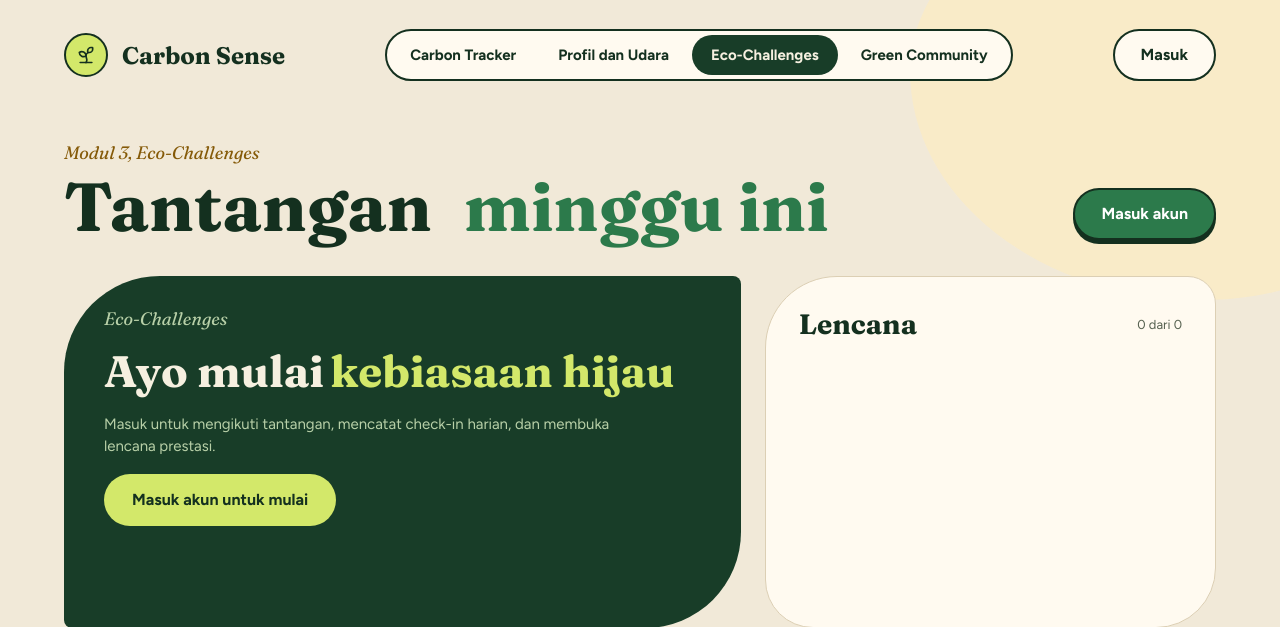
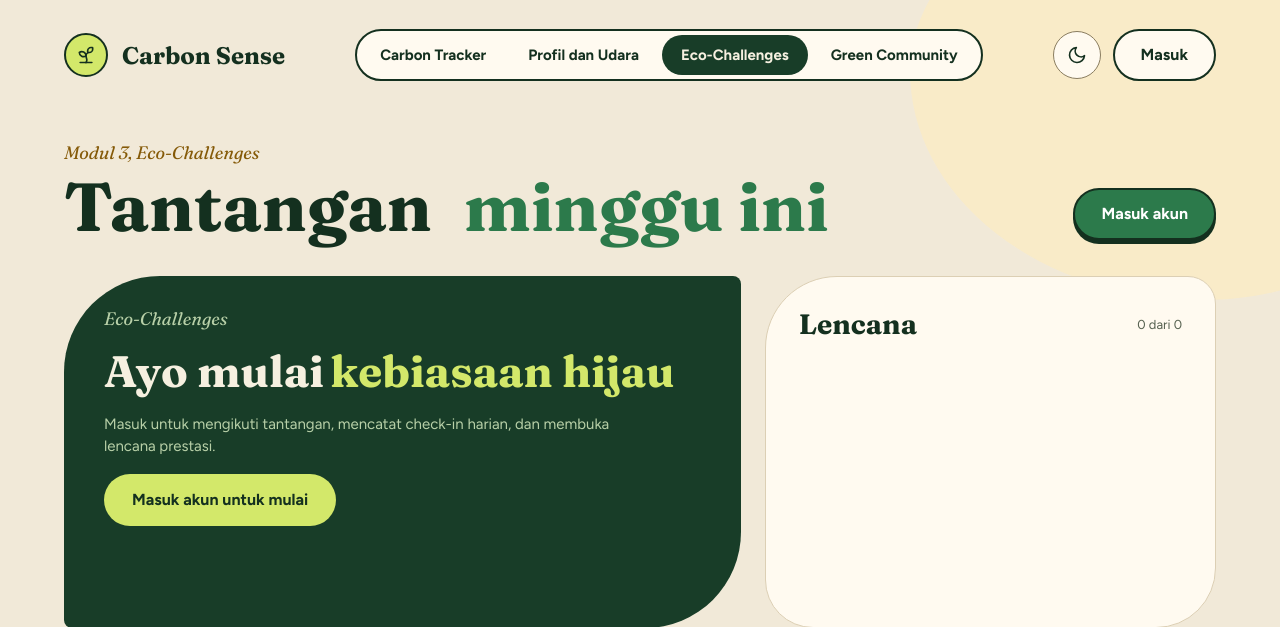
Before and after one commit to PBP-B-11/carbon-sense, a Django app: page /challenges/ in a window 1280 px wide. Shown: the top 627 px of the page. Run offline with Django 5.2, Linux system fonts and the light colour scheme; data that the repository does not hold is empty.

Commit message:
feat: add dark mode toggle and theme styling

```diff
--- a/static/css/styles.css
+++ b/static/css/styles.css
@@ -269,6 +323,80 @@ main {
   display: grid;
   place-items: center;
   padding: 0;
+}
+
+.btn-theme-toggle {
+  width: 48px;
+  height: 48px;
+  border-radius: 50%;
+  border: var(--border-default);
+  background: var(--color-bg-surface);
+  color: var(--color-text-primary);
+  display: inline-flex;
+  align-items: center;
+  justify-content: center;
+  cursor: pointer;
+  padding: 0;
+  flex-shrink: 0;
+  transition: transform 0.15s ease, background 0.2s ease, border-color 0.2s ease;
+}
+
+.btn-theme-toggle:hover {
+  background: var(--color-bg-sunken);
+  transform: scale(1.05);
+}
+
+.btn-theme-toggle svg {
+  width: 20px;
+  height: 20px;
+  pointer-events: none;
+}
+
+.btn-theme-toggle .icon-sun {
+  display: none;
+}
+
+.btn-theme-toggle .icon-moon {
+  display: block;
+}
+
+[data-theme="dark"] .btn-theme-toggle .icon-sun {
+  display: block;
+  color: #F4BA4E;
+}
+
+[data-theme="dark"] .btn-theme-toggle .icon-moon {
+  display: none;
+}
+
+[data-theme="dark"] .blob {
+  opacity: 0.15;
+}
+
+[data-theme="dark"] .card-dark {
+  border: 1px solid var(--color-border-subtle);
+}
+
+[data-theme="dark"] .site-footer {
+  border: 1px solid var(--color-border-subtle);
+  border-bottom: none;
+}
+
+[data-theme="dark"] .nav-modul a[aria-current="page"] {
+  background: var(--color-primary);
+  color: #0E1611;
+  font-weight: 700;
+}
+
+[data-theme="dark"] .nav-modul a[aria-current="page"]:hover {
+  background: var(--color-primary-hover);
+}
+
+[data-theme="dark"] .chip[aria-pressed="true"],
+[data-theme="dark"] .chip--active {
+  background: var(--color-text-primary);
+  border-color: var(--color-text-primary);
+  color: #0E1611;
 }
 
 .avatar {
--- /dev/null
+++ b/static/js/theme.js
@@ -0,0 +1,19 @@
+/**
+ * theme.js
+ * Mengatur sinkronisasi status dan label tombol tema saat dokumen selesai dimuat.
+ */
+
+function updateToggleAria() {
+  const toggleBtn = document.getElementById('theme-toggle');
+  if (!toggleBtn) return;
+  const isDark = document.documentElement.getAttribute('data-theme') === 'dark';
+  const label = isDark ? 'Beralih ke mode terang' : 'Beralih ke mode gelap';
+  toggleBtn.setAttribute('aria-label', label);
+  toggleBtn.setAttribute('title', label);
+}
+
+if (document.readyState === 'loading') {
+  document.addEventListener('DOMContentLoaded', updateToggleAria);
+} else {
+  updateToggleAria();
+}
--- a/templates/base.html
+++ b/templates/base.html
@@ -7,7 +7,36 @@
 <link rel="preconnect" href="https://fonts.googleapis.com">
 <link rel="preconnect" href="https://fonts.gstatic.com" crossorigin>
 <link href="https://fonts.googleapis.com/css2?family=Fraunces:ital,opsz,wght,SOFT,WONK@0,9..144,100..900,0..100,0..1;1,9..144,100..900,0..100,0..1&amp;family=Figtree:wght@400;500;600;700;800&amp;display=swap" rel="stylesheet">
-<link rel="stylesheet" href="{% static 'css/styles.css' %}">
+<link rel="stylesheet" href="{% static 'css/styles.css' %}?v=20261027">
+<script>
+  (function() {
+    try {
+      const savedTheme = localStorage.getItem('cs_theme');
+      const prefersDark = window.matchMedia && window.matchMedia('(prefers-color-scheme: dark)').matches;
+      if (savedTheme === 'dark' || (!savedTheme && prefersDark)) {
+        document.documentElement.setAttribute('data-theme', 'dark');
+      } else {
+        document.documentElement.setAttribute('data-theme', 'light');
+      }
+    } catch (e) {}
+  })();
+
+  function toggleTheme() {
+    const html = document.documentElement;
+    const isDark = html.getAttribute('data-theme') === 'dark';
+    const target = isDark ? 'light' : 'dark';
+    html.setAttribute('data-theme', target);
+    try {
+      localStorage.setItem('cs_theme', target);
+    } catch (e) {}
+    const btn = document.getElementById('theme-toggle');
+    if (btn) {
+      const label = target === 'dark' ? 'Beralih ke mode terang' : 'Beralih ke mode gelap';
+      btn.setAttribute('aria-label', label);
+      btn.setAttribute('title', label);
+    }
+  }
+</script>
 </head>
 <body>
 <svg class="sprite" width="0" height="0" aria-hidden="true">
@@ -30,6 +59,7 @@
 <symbol id="i-award" viewBox="0 0 24 24"><path d="m15.477 12.89 1.515 8.526a.5.5 0 0 1-.81.47l-3.58-2.687a1 1 0 0 0-1.197 0l-3.586 2.686a.5.5 0 0 1-.81-.469l1.514-8.526"/><circle cx="12" cy="8" r="6"/></symbol>
 <symbol id="i-map-pin" viewBox="0 0 24 24"><path d="M20 10c0 4.993-5.539 10.193-7.399 11.799a1 1 0 0 1-1.202 0C9.539 20.193 4 14.993 4 10a8 8 0 0 1 16 0"/><circle cx="12" cy="10" r="3"/></symbol>
 <symbol id="i-sun" viewBox="0 0 24 24"><circle cx="12" cy="12" r="4"/><path d="M12 2v2"/><path d="M12 20v2"/><path d="m4.93 4.93 1.41 1.41"/><path d="m17.66 17.66 1.41 1.41"/><path d="M2 12h2"/><path d="M20 12h2"/><path d="m6.34 17.66-1.41 1.41"/><path d="m19.07 4.93-1.41 1.41"/></symbol>
+<symbol id="i-moon" viewBox="0 0 24 24"><path d="M21 12.79A9 9 0 1 1 11.21 3 7 7 0 0 0 21 12.79z"/></symbol>
 <symbol id="i-wind" viewBox="0 0 24 24"><path d="M12.8 19.6A2 2 0 1 0 14 16H2"/><path d="M17.5 8a2.5 2.5 0 1 1 2 4H2"/><path d="M9.8 4.4A2 2 0 1 1 11 8H2"/></symbol>
 <symbol id="i-droplets" viewBox="0 0 24 24"><path d="M7 16.3c2.2 0 4-1.83 4-4.05 0-1.16-.57-2.26-1.71-3.19S7.29 6.75 7 5.3c-.29 1.45-1.14 2.84-2.29 3.76S3 11.1 3 12.25c0 2.22 1.8 4.05 4 4.05z"/><path d="M12.56 6.6A10.97 10.97 0 0 0 14 3.02c.5 2.5 2 4.9 4 6.5s3 3.5 3 5.5a6.98 6.98 0 0 1-11.91 4.97"/></symbol>
 <symbol id="i-triangle-alert" viewBox="0 0 24 24"><path d="m21.73 18-8-14a2 2 0 0 0-3.48 0l-8 14A2 2 0 0 0 4 21h16a2 2 0 0 0 1.73-3"/><path d="M12 9v4"/><path d="M12 17h.01"/></symbol>
@@ -50,6 +80,10 @@
       <a href="{% url 'community:index' %}"{% if request.resolver_match.app_name == 'community' %} aria-current="page"{% endif %}>Green Community</a>
     </nav>
     <div class="akun">
+      <button id="theme-toggle" class="btn-theme-toggle" type="button" onclick="toggleTheme()" aria-label="Ganti mode gelap/terang" title="Ganti mode gelap/terang">
+        <svg class="icon-sun" width="20" height="20" viewBox="0 0 24 24" fill="none" stroke="currentColor" stroke-width="2" stroke-linecap="round" stroke-linejoin="round" aria-hidden="true"><use href="#i-sun"/></svg>
+        <svg class="icon-moon" width="20" height="20" viewBox="0 0 24 24" fill="none" stroke="currentColor" stroke-width="2" stroke-linecap="round" stroke-linejoin="round" aria-hidden="true"><use href="#i-moon"/></svg>
+      </button>
       {% if request.user.is_authenticated %}
         <a class="avatar avatar--48" href="{% url 'profil:index' %}" aria-label="Profil saya">{{ request.user.username|first|upper }}</a>
       {% else %}
@@ -92,6 +126,7 @@
 </footer>
 
 </div>
+<script src="{% static 'js/theme.js' %}" defer></script>
 {% block scripts %}{% endblock %}
 </body>
 </html>
```
Also changed, not shown: other parts of static/css/styles.css (+54 -0 lines).
